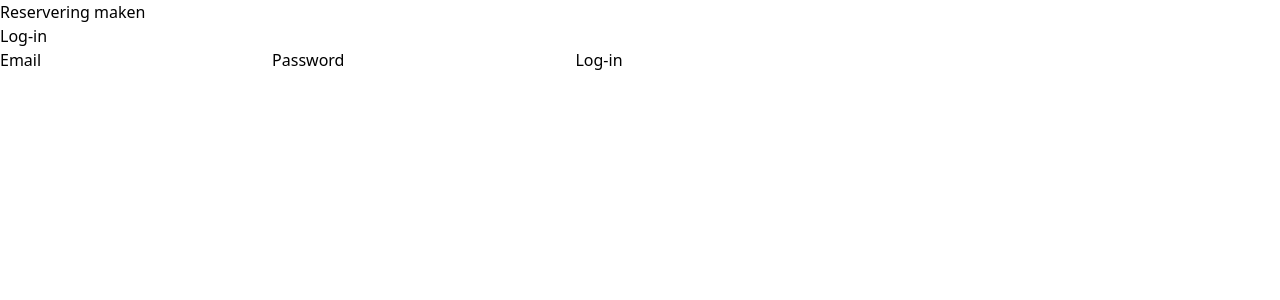
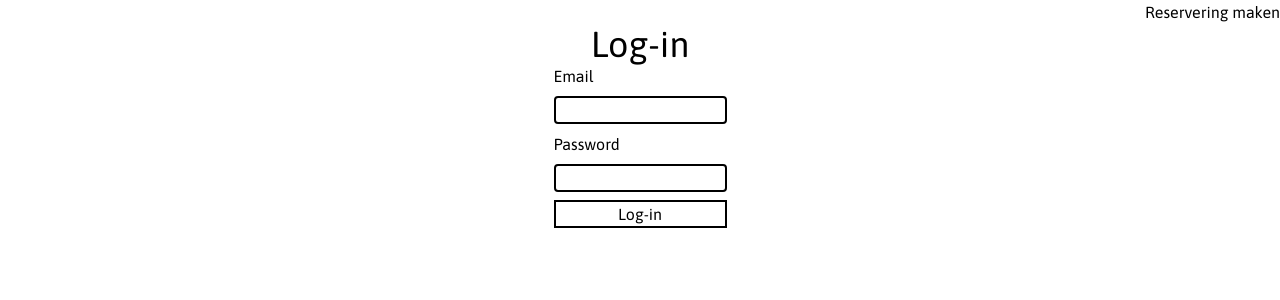
Before and after one commit to ThijsVanLoo1/CLE2, a PHP site: page /login.php in a window 1280 px wide. Shown: the top 300 px of the page. Run offline with PHP 8.4, Linux system fonts and the light colour scheme.

Commit message:
Navigatie

```diff
--- a/CLE2/output.css
+++ b/CLE2/output.css
@@ -562,10 +562,74 @@ video {
   display: flex;
 }
 
-.gap-20 {
-  gap: 5rem;
+.inline-flex {
+  display: inline-flex;
 }
 
-.p-52 {
-  padding: 13rem;
+.flex-col {
+  flex-direction: column;
 }
+
+.content-center {
+  align-content: center;
+}
+
+.items-center {
+  align-items: center;
+}
+
+.justify-end {
+  justify-content: flex-end;
+}
+
+.justify-center {
+  justify-content: center;
+}
+
+.gap-2 {
+  gap: 0.5rem;
+}
+
+.gap-6 {
+  gap: 1.5rem;
+}
+
+.gap-10 {
+  gap: 2.5rem;
+}
+
+.rounded {
+  border-radius: 0.25rem;
+}
+
+.border-2 {
+  border-width: 2px;
+}
+
+.border-black {
+  --tw-border-opacity: 1;
+  border-color: rgb(0 0 0 / var(--tw-border-opacity, 1));
+}
+
+.bg-white {
+  --tw-bg-opacity: 1;
+  background-color: rgb(255 255 255 / var(--tw-bg-opacity, 1));
+}
+
+.px-10 {
+  padding-left: 2.5rem;
+  padding-right: 2.5rem;
+}
+
+.text-center {
+  text-align: center;
+}
+
+.font-asap {
+  font-family: Asap, sans-serif;
+}
+
+.text-4xl {
+  font-size: 2.25rem;
+  line-height: 2.5rem;
+}
```
Also changed, not shown: CLE2/index.php (+27 -3 lines).
